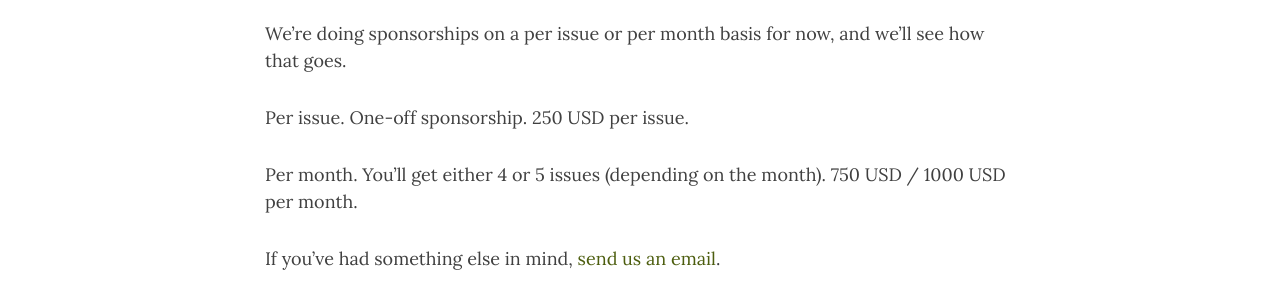
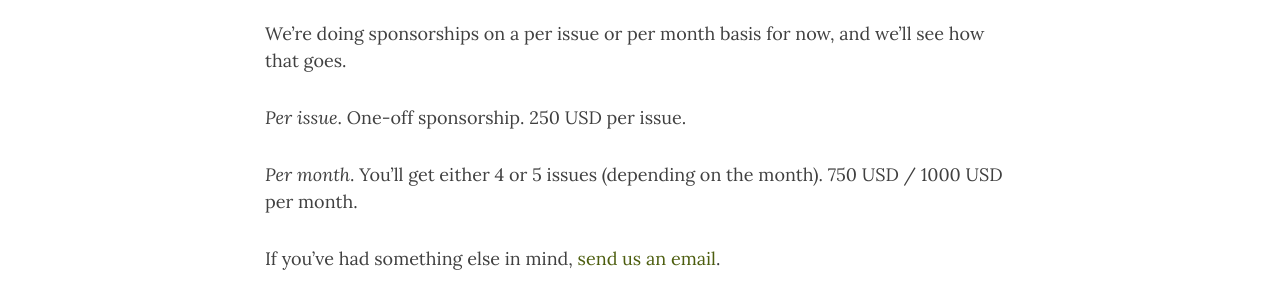
Before and after one commit to developeravocados/developeravocados.github.io, a Jekyll site: the page built from sponsor-us.md, in a window 1280 px wide and 960 px high. Shown: the part 374-674 px from the top of the window. Built offline with Jekyll 4.4.1, drawn with Linux system fonts in a browser that asks for light colours.

```diff
--- a/sponsor-us.md
+++ b/sponsor-us.md
@@ -7,8 +7,8 @@ We've been asked to share job ads in the newsletter for a while now, so we're gi
 
 We're doing sponsorships on a per issue or per month basis for now, and we'll see how that goes.
 
-Per issue. One-off sponsorship. 250 USD per issue.
+_Per issue_. One-off sponsorship. 250 USD per issue.
 
-Per month. You'll get either 4 or 5 issues (depending on the month). 750 USD / 1000 USD per month.
+_Per month_. You'll get either 4 or 5 issues (depending on the month). 750 USD / 1000 USD per month.
 
 If you've had something else in mind, [send us an email](mail@developeravocados.net).
```
